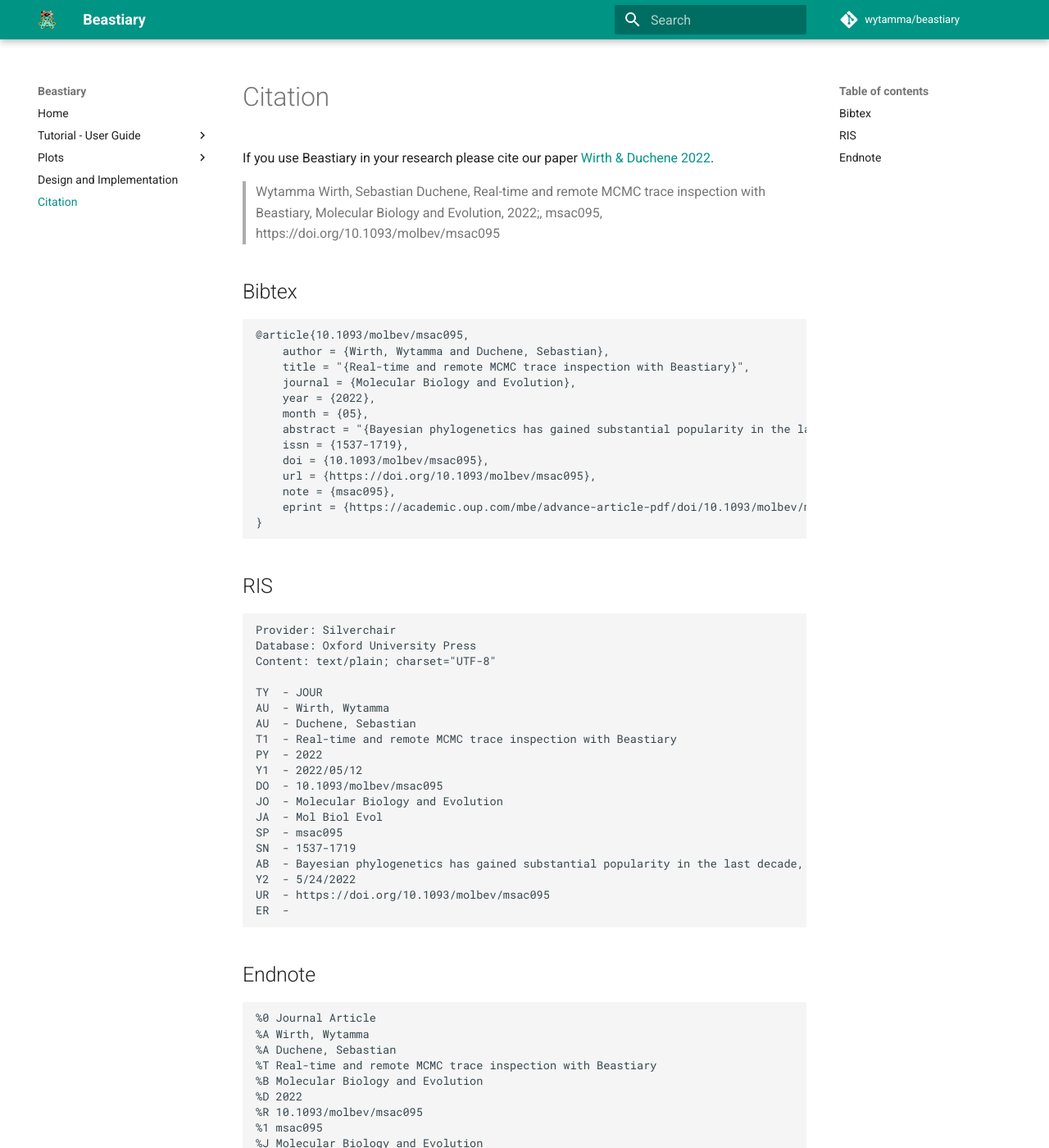
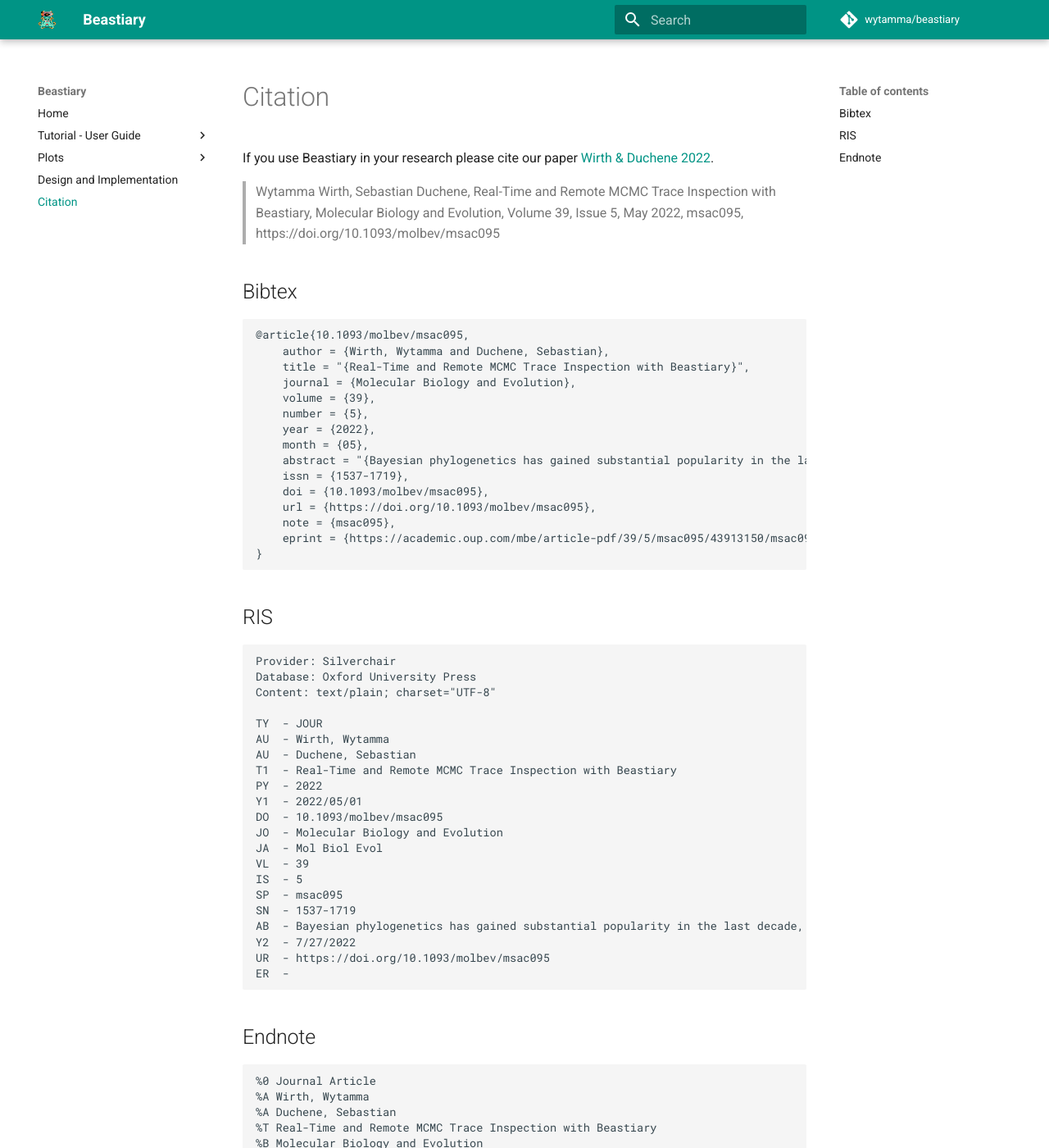
Before and after one commit to Wytamma/beastiary, an MkDocs documentation site: the page built from docs/citation.md, in a window 1280 px wide and 1400 px high. Shown: the whole window at 82% size. Built offline with MkDocs 1.6.1 and Material for MkDocs 9.7.7, drawn with Linux system fonts in a browser that asks for light colours; comment, search, counter and statistics services are not loaded; some of the changed text lies outside the part shown.

Commit message:
:art: update citation

````diff
--- a/docs/citation.md
+++ b/docs/citation.md
@@ -1,22 +1,24 @@
-If you use Beastiary in your research please cite our paper [Wirth & Duchene 2022](https://academic.oup.com/mbe/advance-article/doi/10.1093/molbev/msac095/6584747).
+If you use Beastiary in your research please cite our paper [Wirth & Duchene 2022](https://academic.oup.com/mbe/article/39/5/msac095/6584747).
 
-> Wytamma Wirth, Sebastian Duchene, Real-time and remote MCMC trace inspection with Beastiary, Molecular Biology and Evolution, 2022;, msac095, https://doi.org/10.1093/molbev/msac095
+> Wytamma Wirth, Sebastian Duchene, Real-Time and Remote MCMC Trace Inspection with Beastiary, Molecular Biology and Evolution, Volume 39, Issue 5, May 2022, msac095, https://doi.org/10.1093/molbev/msac095
 
 ## Bibtex
 
 ```
 @article{10.1093/molbev/msac095,
     author = {Wirth, Wytamma and Duchene, Sebastian},
-    title = "{Real-time and remote MCMC trace inspection with Beastiary}",
+    title = "{Real-Time and Remote MCMC Trace Inspection with Beastiary}",
     journal = {Molecular Biology and Evolution},
+    volume = {39},
+    number = {5},
     year = {2022},
     month = {05},
-    abstract = "{Bayesian phylogenetics has gained substantial popularity in the last decade, with most implementations relying on Markov chain Monte Carlo (MCMC). The computational demands of MCMC mean that remote servers are increasingly used. We present Beastiary, a package for real-time and remote inspection of log files generated by MCMC analyses. Beastiary is an easily deployed web-app that can be used to summarise and visualise the output of many popular software packages including BEAST, BEAST2, RevBayes, and MrBayes via a web browser. We describe the design and implementation of Beastiary and some typical use cases, with a focus on real-time remote monitoring.}",
+    abstract = "{Bayesian phylogenetics has gained substantial popularity in the last decade, with most implementations relying on Markov chain Monte Carlo (MCMC). The computational demands of MCMC mean that remote servers are increasingly used. We present Beastiary, a package for real-time and remote inspection of log files generated by MCMC analyses. Beastiary is an easily deployed web-app that can be used to summarize and visualize the output of many popular software packages including BEAST, BEAST2, RevBayes, and MrBayes via a web browser. We describe the design and implementation of Beastiary and some typical use-cases, with a focus on real-time remote monitoring.}",
     issn = {1537-1719},
     doi = {10.1093/molbev/msac095},
     url = {https://doi.org/10.1093/molbev/msac095},
     note = {msac095},
-    eprint = {https://academic.oup.com/mbe/advance-article-pdf/doi/10.1093/molbev/msac095/43685772/msac095.pdf},
+    eprint = {https://academic.oup.com/mbe/article-pdf/39/5/msac095/43913150/msac095.pdf},
 }
 ```
 
@@ -30,16 +32,18 @@ Content: text/plain; charset="UTF-8"
 TY  - JOUR
 AU  - Wirth, Wytamma
 AU  - Duchene, Sebastian
-T1  - Real-time and remote MCMC trace inspection with Beastiary
+T1  - Real-Time and Remote MCMC Trace Inspection with Beastiary
 PY  - 2022
-Y1  - 2022/05/12
+Y1  - 2022/05/01
 DO  - 10.1093/molbev/msac095
 JO  - Molecular Biology and Evolution
 JA  - Mol Biol Evol
+VL  - 39
+IS  - 5
 SP  - msac095
 SN  - 1537-1719
-AB  - Bayesian phylogenetics has gained substantial popularity in the last decade, with most implementations relying on Markov chain Monte Carlo (MCMC). The computational demands of MCMC mean that remote servers are increasingly used. We present Beastiary, a package for real-time and remote inspection of log files generated by MCMC analyses. Beastiary is an easily deployed web-app that can be used to summarise and visualise the output of many popular software packages including BEAST, BEAST2, RevBayes, and MrBayes via a web browser. We describe the design and implementation of Beastiary and some typical use cases, with a focus on real-time remote monitoring.
-Y2  - 5/24/2022
+AB  - Bayesian phylogenetics has gained substantial popularity in the last decade, with most implementations relying on Markov chain Monte Carlo (MCMC). The computational demands of MCMC mean that remote servers are increasingly used. We present Beastiary, a package for real-time and remote inspection of log files generated by MCMC analyses. Beastiary is an easily deployed web-app that can be used to summarize and visualize the output of many popular software packages including BEAST, BEAST2, RevBayes, and MrBayes via a web browser. We describe the design and implementation of Beastiary and some typical use-cases, with a focus on real-time remote monitoring.
+Y2  - 7/27/2022
 UR  - https://doi.org/10.1093/molbev/msac095
 ER  -
 ```
@@ -49,14 +53,16 @@ ER  -
 %0 Journal Article
 %A Wirth, Wytamma
 %A Duchene, Sebastian
-%T Real-time and remote MCMC trace inspection with Beastiary
+%T Real-Time and Remote MCMC Trace Inspection with Beastiary
 %B Molecular Biology and Evolution
 %D 2022
 %R 10.1093/molbev/msac095
 %1 msac095
 %J Molecular Biology and Evolution
+%V 39
+%N 5
 %@ 1537-1719
-%X Bayesian phylogenetics has gained substantial popularity in the last decade, with most implementations relying on Markov chain Monte Carlo (MCMC). The computational demands of MCMC mean that remote servers are increasingly used. We present Beastiary, a package for real-time and remote inspection of log files generated by MCMC analyses. Beastiary is an easily deployed web-app that can be used to summarise and visualise the output of many popular software packages including BEAST, BEAST2, RevBayes, and MrBayes via a web browser. We describe the design and implementation of Beastiary and some typical use cases, with a focus on real-time remote monitoring.
-%[ 5/24/2022
+%X Bayesian phylogenetics has gained substantial popularity in the last decade, with most implementations relying on Markov chain Monte Carlo (MCMC). The computational demands of MCMC mean that remote servers are increasingly used. We present Beastiary, a package for real-time and remote inspection of log files generated by MCMC analyses. Beastiary is an easily deployed web-app that can be used to summarize and visualize the output of many popular software packages including BEAST, BEAST2, RevBayes, and MrBayes via a web browser. We describe the design and implementation of Beastiary and some typical use-cases, with a focus on real-time remote monitoring.
+%[ 7/27/2022
 %U https://doi.org/10.1093/molbev/msac095
 ```
````
